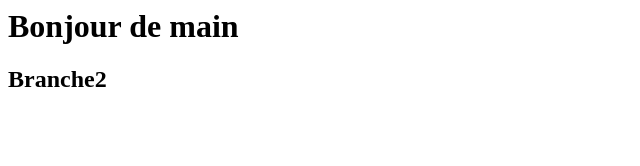
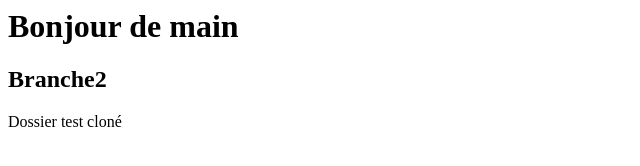
Before and after one commit to ZinebChebouba/test, a plain HTML site: page index.html in a window 1280 px wide. Shown: the whole page, without its empty margins (0-640 px from the left). Drawn offline with Linux system fonts and the light colour scheme.

Commit message:
fichier index mis à jour après avoir cloné le dossier test

```diff
--- a/index.html
+++ b/index.html
@@ -2,3 +2,4 @@
 <h1>Bonjour de main</h1>
 
 <h2>Branche2</h2>
+<p>Dossier test cloné</p>
```
